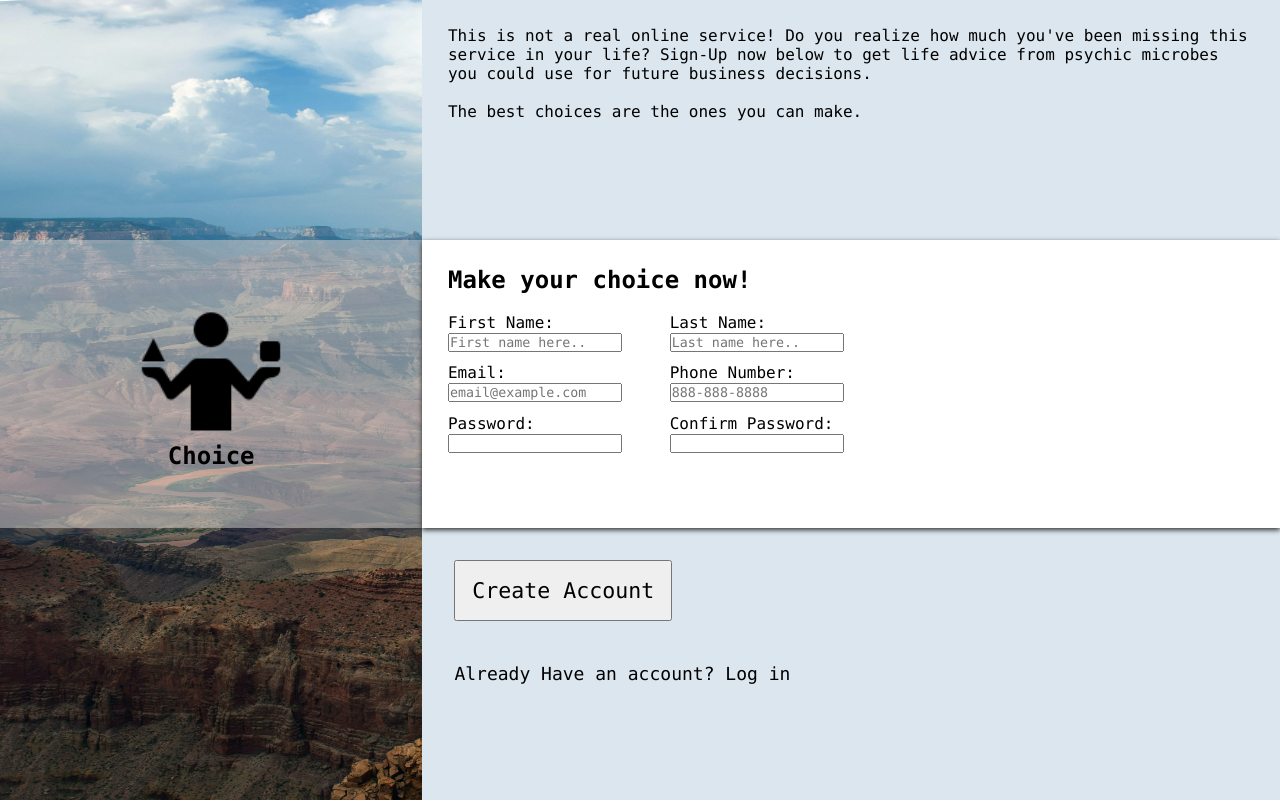
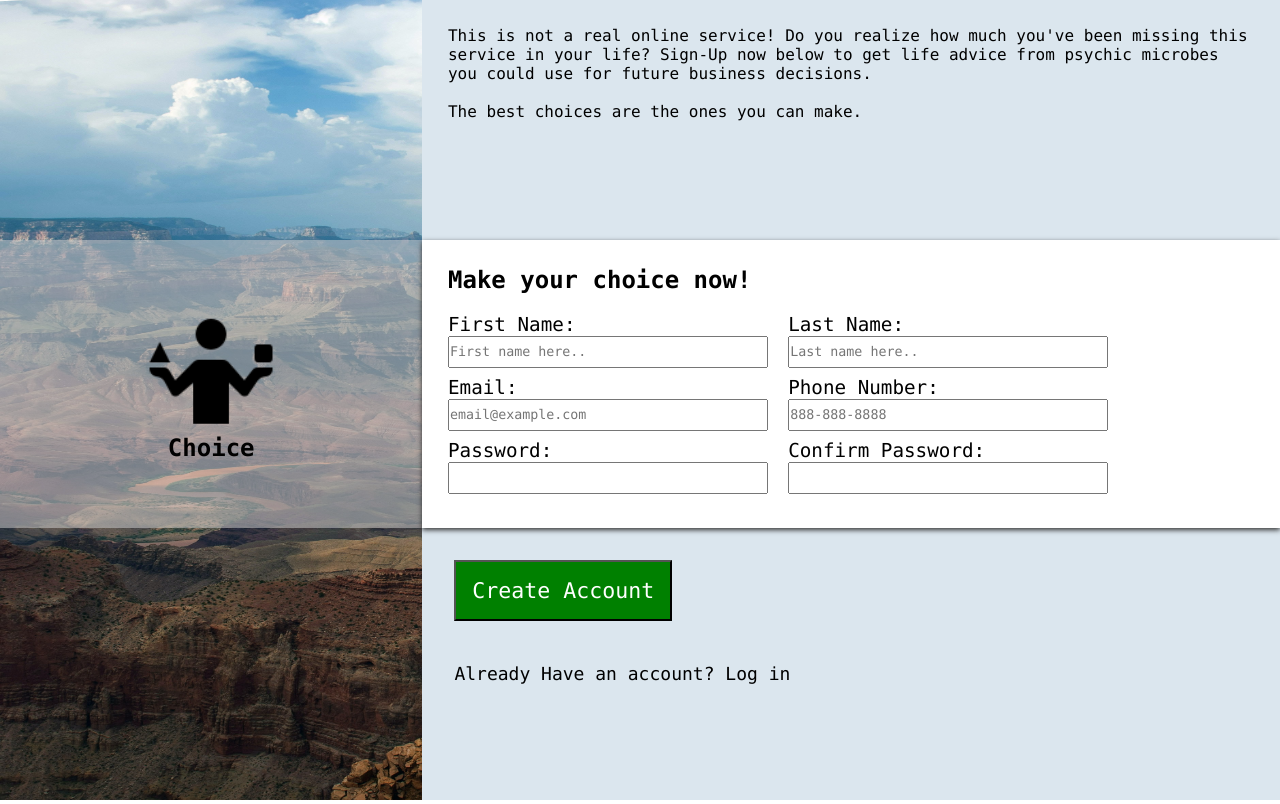
Before and after one commit to Forest-Person/sign-up-form, a plain HTML site: page index.html in a window 1280 px wide. Drawn offline with Linux system fonts and the light colour scheme.

Commit message:
Add form focus color with :input, add column gap to form elements. style create account button white font and green background.

```diff
--- a/style.css
+++ b/style.css
@@ -6,6 +6,7 @@
       padding: 0%;
       margin:0;
       box-sizing: border-box;
+
 }
 
 
@@ -78,6 +79,8 @@
 width: fit-content;
 font-size: larger;
 padding:2%;
+color:white;
+background-color: green;
 
 }
 
@@ -97,18 +100,34 @@ padding:2%;
 
 .compareIcon{
 
-    max-width: 50%;
-    min-height: 50%;
+    width: 8rem;
 
 }
 
 form {
-    max-width: 50%;
+    max-width: 25%;
     display: grid;
     grid-template-columns: 1fr 1fr;
+    width: 20rem;
+    gap: 5%;
+    column-gap: 10%;
 
-    gap: 10%;
 
-    justify-items: start;
-    justify-self: start;
 }
+
+:focus{
+
+    outline:blue ;
+    border:2px solid green;
+}
+
+input{
+
+    width: 20rem;
+    height:4ch
+}
+
+label{
+
+    font-size: 2ch;
+}
```
Also changed, not shown: index.html (+1 -1 lines).
